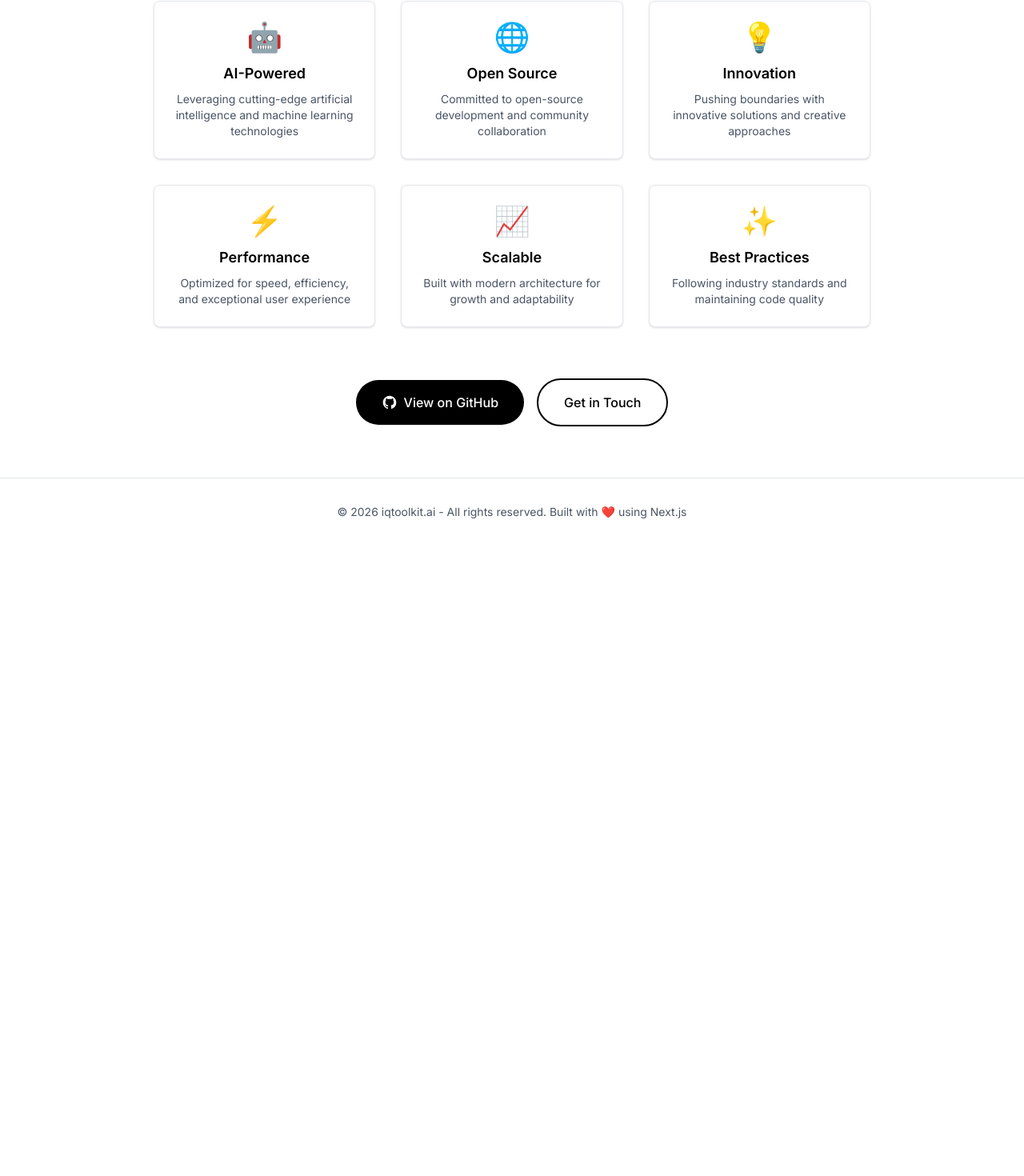
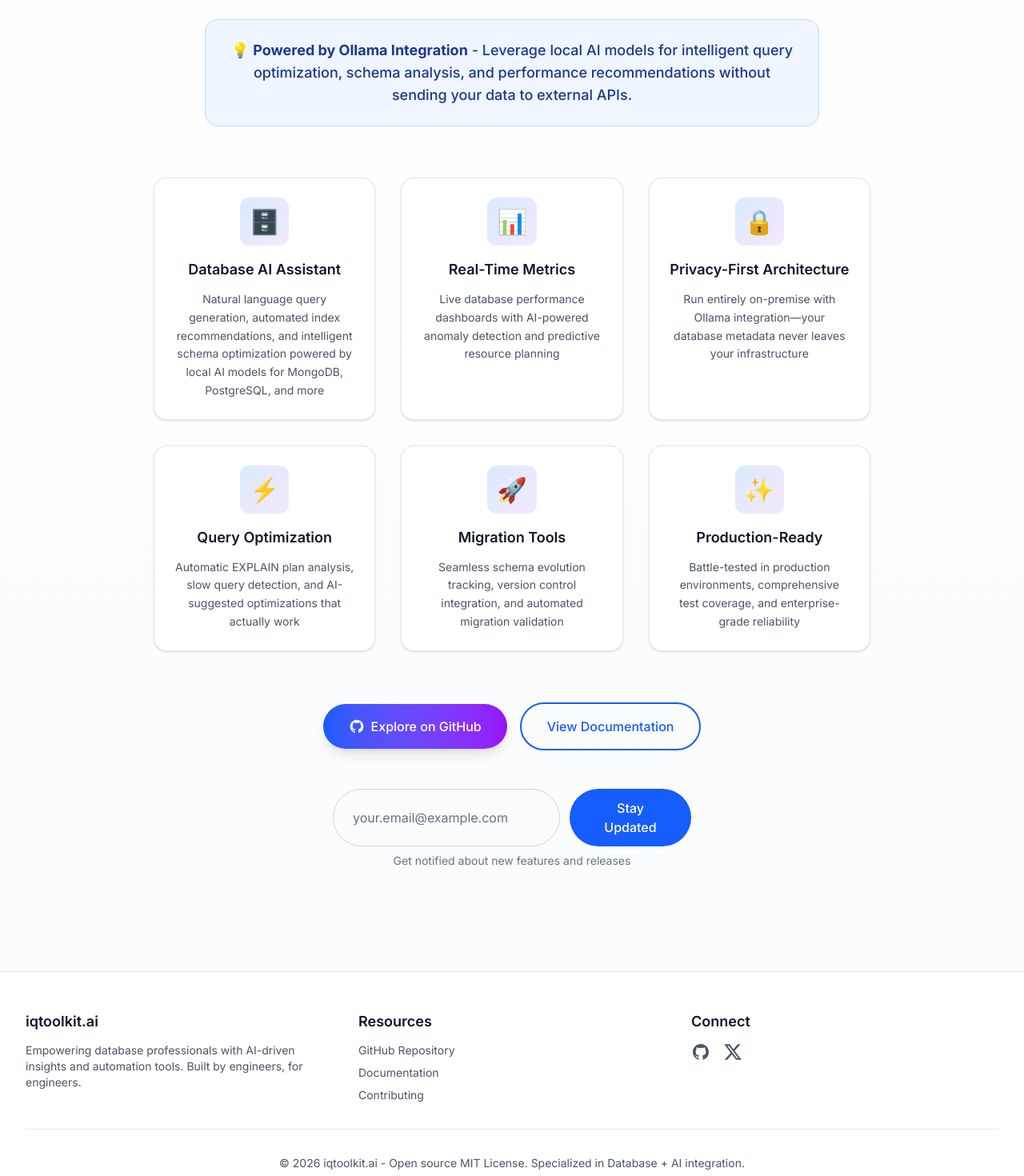
Before and after one commit to iqtoolkit/iqtoolkit.ai, a Next.js app: page / in a window 1280 px wide. Shown: the part 452-1922 px from the top of the page at 80% size. Before the commit the page ends 1134 px from the top, so only its background shows below. Built offline with nearby package versions, Linux system fonts and the light colour scheme.

Commit message:
Refactor Home page layout and enhance test cases for improved clarity and functionality

```diff
--- a/app/page.tsx
+++ b/app/page.tsx
@@ -1,74 +1,80 @@
 export default function Home() {
   return (
-    <div className="flex min-h-screen flex-col bg-white dark:bg-black">
+    <div className="flex min-h-screen flex-col bg-gradient-to-b from-white to-gray-50 dark:from-black dark:to-gray-950">
       {/* Hero Section */}
       <main className="flex flex-1 flex-col items-center justify-center px-4 py-16 sm:px-6 lg:px-8">
         <div className="w-full max-w-5xl text-center">
-          {/* Logo/Brand */}
-          <div className="mb-8">
-            <h1 className="text-5xl font-bold tracking-tight text-black dark:text-white sm:text-6xl md:text-7xl">
+          {/* Logo/Brand with Visual Impact */}
+          <div className="mb-6">
+            <div className="mb-4 inline-flex items-center justify-center rounded-2xl bg-gradient-to-r from-blue-600 to-purple-600 p-4 shadow-lg">
+              <span className="text-4xl">🤖</span>
+            </div>
+            <h1 className="bg-gradient-to-r from-blue-600 via-purple-600 to-blue-600 bg-clip-text text-5xl font-bold tracking-tight text-transparent sm:text-6xl md:text-7xl">
               iqtoolkit<span className="text-blue-600">.ai</span>
             </h1>
           </div>
 
-          {/* Tagline */}
-          <p className="mx-auto mb-12 max-w-2xl text-xl text-gray-600 dark:text-gray-400 sm:text-2xl">
-            Advanced AI Tools & Solutions
+          {/* Compelling Value Proposition */}
+          <p className="mx-auto mb-6 max-w-3xl text-2xl font-semibold text-gray-900 dark:text-white sm:text-3xl">
+            Transform Database Intelligence with AI-Powered Analytics
+          </p>
+          <p className="mx-auto mb-12 max-w-2xl text-lg text-gray-600 dark:text-gray-400">
+            The only open-source toolkit that combines multi-database expertise with AI-driven
+            insights to optimize database performance, automate monitoring, and accelerate
+            development across MongoDB, PostgreSQL, and more.
           </p>
 
-          {/* Description */}
-          <div className="mx-auto mb-16 max-w-3xl">
-            <p className="mb-6 text-lg leading-relaxed text-gray-700 dark:text-gray-300">
-              Welcome to the official portfolio of iqtoolkit - showcasing cutting-edge AI tools,
-              machine learning solutions, and innovative technology projects.
-            </p>
-            <p className="text-lg leading-relaxed text-gray-700 dark:text-gray-300">
-              Explore the intersection of artificial intelligence and practical applications, where
-              advanced algorithms meet real-world solutions.
+          {/* Key Differentiator */}
+          <div className="mx-auto mb-16 max-w-3xl rounded-2xl border border-blue-200 bg-blue-50 p-6 dark:border-blue-900 dark:bg-blue-950/30">
+            <p className="text-lg font-medium text-blue-900 dark:text-blue-100">
+              💡 <strong>Powered by Ollama Integration</strong> - Leverage local AI models for
+              intelligent query optimization, schema analysis, and performance recommendations
+              without sending your data to external APIs.
             </p>
           </div>
 
-          {/* Features Grid */}
+          {/* Features Grid - Specific Value Props */}
           <div className="mx-auto mb-16 grid max-w-4xl gap-8 sm:grid-cols-2 lg:grid-cols-3">
             <FeatureCard
-              title="AI-Powered"
-              description="Leveraging cutting-edge artificial intelligence and machine learning technologies"
-              icon="🤖"
+              title="Database AI Assistant"
+              description="Natural language query generation, automated index recommendations, and intelligent schema optimization powered by local AI models for MongoDB, PostgreSQL, and more"
+              icon="🗄️"
             />
             <FeatureCard
-              title="Open Source"
-              description="Committed to open-source development and community collaboration"
-              icon="🌐"
+              title="Real-Time Metrics"
+              description="Live database performance dashboards with AI-powered anomaly detection and predictive resource planning"
+              icon="📊"
             />
             <FeatureCard
-              title="Innovation"
-              description="Pushing boundaries with innovative solutions and creative approaches"
-              icon="💡"
+              title="Privacy-First Architecture"
+              description="Run entirely on-premise with Ollama integration—your database metadata never leaves your infrastructure"
+              icon="🔒"
             />
             <FeatureCard
-              title="Performance"
-              description="Optimized for speed, efficiency, and exceptional user experience"
+              title="Query Optimization"
+              description="Automatic EXPLAIN plan analysis, slow query detection, and AI-suggested optimizations that actually work"
               icon="⚡"
             />
             <FeatureCard
-              title="Scalable"
-              description="Built with modern architecture for growth and adaptability"
-              icon="📈"
+              title="Migration Tools"
+              description="Seamless schema evolution tracking, version control integration, and automated migration validation"
+              icon="🚀"
             />
             <FeatureCard
-              title="Best Practices"
-              description="Following industry standards and maintaining code quality"
+              title="Production-Ready"
+              description="Battle-tested in production environments, comprehensive test coverage, and enterprise-grade reliability"
               icon="✨"
             />
           </div>
 
-          {/* CTA Section */}
-          <div className="flex flex-col items-center justify-center gap-4 sm:flex-row">
+          {/* CTA Section with Email Signup */}
+          <div className="mb-16 flex flex-col items-center justify-center gap-4">
+            <div className="flex flex-col items-center gap-4 sm:flex-row">
               <a
                 href="https://github.com/iqtoolkit"
                 target="_blank"
                 rel="noopener noreferrer"
-              className="inline-flex items-center justify-center rounded-full bg-black px-8 py-4 text-base font-medium text-white transition-colors hover:bg-gray-800 dark:bg-white dark:text-black dark:hover:bg-gray-200"
+                className="inline-flex items-center justify-center rounded-full bg-gradient-to-r from-blue-600 to-purple-600 px-8 py-4 text-base font-medium text-white shadow-lg transition-all hover:scale-105 hover:shadow-xl"
               >
                 <svg
                   className="mr-2 h-5 w-5"
@@ -82,25 +88,136 @@ export default function Home() {
                     clipRule="evenodd"
                   />
                 </svg>
-              View on GitHub
+                Explore on GitHub
               </a>
               <a
-              href="#contact"
-              className="inline-flex items-center justify-center rounded-full border-2 border-black px-8 py-4 text-base font-medium text-black transition-colors hover:bg-black hover:text-white dark:border-white dark:text-white dark:hover:bg-white dark:hover:text-black"
+                href="https://github.com/iqtoolkit/iqtoolkit.ai"
+                target="_blank"
+                rel="noopener noreferrer"
+                className="inline-flex items-center justify-center rounded-full border-2 border-blue-600 px-8 py-4 text-base font-medium text-blue-600 transition-all hover:bg-blue-600 hover:text-white dark:border-blue-400 dark:text-blue-400 dark:hover:bg-blue-600 dark:hover:text-white"
               >
-              Get in Touch
+                View Documentation
               </a>
+            </div>
+
+            {/* Email Signup Form */}
+            <div id="newsletter" className="mt-8 w-full max-w-md">
+              <form className="flex flex-col gap-3 sm:flex-row">
+                <input
+                  type="email"
+                  placeholder="your.email@example.com"
+                  className="flex-1 rounded-full border border-gray-300 px-6 py-3 text-gray-900 placeholder-gray-500 focus:border-blue-600 focus:outline-none focus:ring-2 focus:ring-blue-600 dark:border-gray-700 dark:bg-gray-900 dark:text-white dark:placeholder-gray-400"
+                  required
+                />
+                <button
+                  type="submit"
+                  className="rounded-full bg-blue-600 px-8 py-3 font-medium text-white transition-colors hover:bg-blue-700"
+                >
+                  Stay Updated
+                </button>
+              </form>
+              <p className="mt-2 text-sm text-gray-500 dark:text-gray-400">
+                Get notified about new features and releases
+              </p>
+            </div>
           </div>
         </div>
       </main>
 
       {/* Footer */}
-      <footer className="border-t border-gray-200 dark:border-gray-800">
-        <div className="mx-auto max-w-7xl px-4 py-8 sm:px-6 lg:px-8">
+      <footer className="border-t border-gray-200 bg-white dark:border-gray-800 dark:bg-gray-950">
+        <div className="mx-auto max-w-7xl px-4 py-12 sm:px-6 lg:px-8">
+          <div className="grid gap-8 md:grid-cols-3">
+            {/* Brand & Mission */}
+            <div>
+              <h3 className="mb-3 text-lg font-semibold text-gray-900 dark:text-white">
+                iqtoolkit.ai
+              </h3>
+              <p className="text-sm text-gray-600 dark:text-gray-400">
+                Empowering database professionals with AI-driven insights and automation tools.
+                Built by engineers, for engineers.
+              </p>
+            </div>
+
+            {/* Quick Links */}
+            <div>
+              <h3 className="mb-3 text-lg font-semibold text-gray-900 dark:text-white">
+                Resources
+              </h3>
+              <ul className="space-y-2 text-sm">
+                <li>
+                  <a
+                    href="https://github.com/iqtoolkit"
+                    target="_blank"
+                    rel="noopener noreferrer"
+                    className="text-gray-600 hover:text-blue-600 dark:text-gray-400 dark:hover:text-blue-400"
+                  >
+                    GitHub Repository
+                  </a>
+                </li>
+                <li>
+                  <a
+                    href="https://github.com/iqtoolkit/iqtoolkit.ai"
+                    target="_blank"
+                    rel="noopener noreferrer"
+                    className="text-gray-600 hover:text-blue-600 dark:text-gray-400 dark:hover:text-blue-400"
+                  >
+                    Documentation
+                  </a>
+                </li>
+                <li>
+                  <a
+                    href="https://github.com/iqtoolkit/iqtoolkit.ai/blob/main/CONTRIBUTING.md"
+                    target="_blank"
+                    rel="noopener noreferrer"
+                    className="text-gray-600 hover:text-blue-600 dark:text-gray-400 dark:hover:text-blue-400"
+                  >
+                    Contributing
+                  </a>
+                </li>
+              </ul>
+            </div>
+
+            {/* Social & Contact */}
+            <div>
+              <h3 className="mb-3 text-lg font-semibold text-gray-900 dark:text-white">Connect</h3>
+              <div className="flex gap-4">
+                <a
+                  href="https://github.com/iqtoolkit"
+                  target="_blank"
+                  rel="noopener noreferrer"
+                  className="text-gray-600 hover:text-blue-600 dark:text-gray-400 dark:hover:text-blue-400"
+                  aria-label="GitHub"
+                >
+                  <svg className="h-6 w-6" fill="currentColor" viewBox="0 0 24 24">
+                    <path
+                      fillRule="evenodd"
+                      d="M12 2C6.477 2 2 6.484 2 12.017c0 4.425 2.865 8.18 6.839 9.504.5.092.682-.217.682-.483 0-.237-.008-.868-.013-1.703-2.782.605-3.369-1.343-3.369-1.343-.454-1.158-1.11-1.466-1.11-1.466-.908-.62.069-.608.069-.608 1.003.07 1.531 1.032 1.531 1.032.892 1.53 2.341 1.088 2.91.832.092-.647.35-1.088.636-1.338-2.22-.253-4.555-1.113-4.555-4.951 0-1.093.39-1.988 1.029-2.688-.103-.253-.446-1.272.098-2.65 0 0 .84-.27 2.75 1.026A9.564 9.564 0 0112 6.844c.85.004 1.705.115 2.504.337 1.909-1.296 2.747-1.027 2.747-1.027.546 1.379.202 2.398.1 2.651.64.7 1.028 1.595 1.028 2.688 0 3.848-2.339 4.695-4.566 4.943.359.309.678.92.678 1.855 0 1.338-.012 2.419-.012 2.747 0 .268.18.58.688.482A10.019 10.019 0 0022 12.017C22 6.484 17.522 2 12 2z"
+                      clipRule="evenodd"
+                    />
+                  </svg>
+                </a>
+                <a
+                  href="https://twitter.com/iqtoolkit"
+                  target="_blank"
+                  rel="noopener noreferrer"
+                  className="text-gray-600 hover:text-blue-600 dark:text-gray-400 dark:hover:text-blue-400"
+                  aria-label="Twitter"
+                >
+                  <svg className="h-6 w-6" fill="currentColor" viewBox="0 0 24 24">
+                    <path d="M18.244 2.25h3.308l-7.227 8.26 8.502 11.24H16.17l-5.214-6.817L4.99 21.75H1.68l7.73-8.835L1.254 2.25H8.08l4.713 6.231zm-1.161 17.52h1.833L7.084 4.126H5.117z" />
+                  </svg>
+                </a>
+              </div>
+            </div>
+          </div>
+
+          <div className="mt-8 border-t border-gray-200 pt-8 dark:border-gray-800">
             <p className="text-center text-sm text-gray-600 dark:text-gray-400">
-            © {new Date().getFullYear()} iqtoolkit.ai - All rights reserved. Built with ❤️ using
-            Next.js
+              © {new Date().getFullYear()} iqtoolkit.ai - Open source MIT License. Specialized in
+              Database + AI integration.
             </p>
+          </div>
         </div>
       </footer>
     </div>
@@ -115,10 +232,15 @@ interface FeatureCardProps {
 
 function FeatureCard({ title, description, icon }: FeatureCardProps) {
   return (
-    <div className="rounded-lg border border-gray-200 bg-white p-6 shadow-sm transition-shadow hover:shadow-md dark:border-gray-800 dark:bg-gray-900">
-      <div className="mb-3 text-4xl">{icon}</div>
-      <h3 className="mb-2 text-lg font-semibold text-black dark:text-white">{title}</h3>
-      <p className="text-sm text-gray-600 dark:text-gray-400">{description}</p>
+    <div className="group relative overflow-hidden rounded-2xl border border-gray-200 bg-white p-6 shadow-sm transition-all hover:scale-105 hover:border-blue-300 hover:shadow-xl dark:border-gray-800 dark:bg-gray-900 dark:hover:border-blue-700">
+      <div className="absolute inset-0 bg-gradient-to-br from-blue-50 to-purple-50 opacity-0 transition-opacity group-hover:opacity-100 dark:from-blue-950/20 dark:to-purple-950/20"></div>
+      <div className="relative">
+        <div className="mb-4 inline-flex items-center justify-center rounded-xl bg-gradient-to-br from-blue-100 to-purple-100 p-3 dark:from-blue-900/50 dark:to-purple-900/50">
+          <span className="text-3xl">{icon}</span>
+        </div>
+        <h3 className="mb-3 text-lg font-semibold text-gray-900 dark:text-white">{title}</h3>
+        <p className="text-sm leading-relaxed text-gray-600 dark:text-gray-400">{description}</p>
+      </div>
     </div>
   );
 }
```
Also changed, not shown: 1 other file (tests, documents, lock files or other folders). Lines whose indentation alone changed are shown as unchanged.
